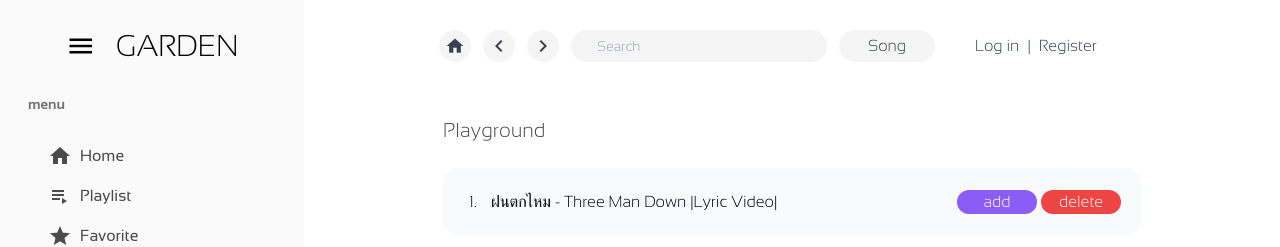
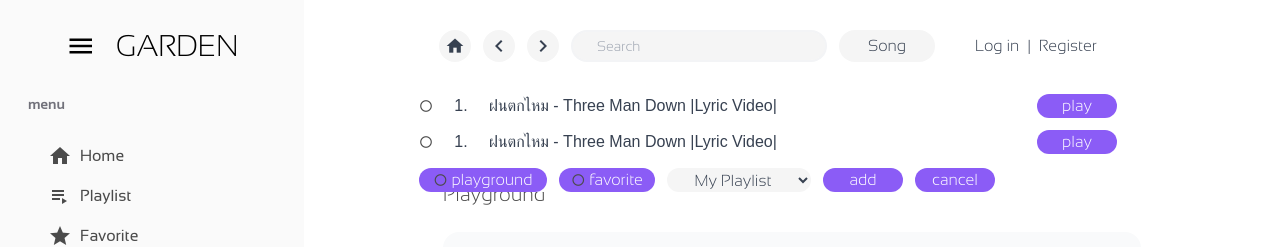
Before and after one commit to int365-projectstreamingmusic/int365_frontend, a Vue app: page /myplaylist in a window 1280 px wide. Shown: the top 247 px of the page. Built offline with nearby package versions, Linux system fonts and the light colour scheme; a web font is replaced by a local one.

Commit message:
sreach ui 80 percent

```diff
--- a/src/components/NavBar.vue
+++ b/src/components/NavBar.vue
@@ -1,5 +1,6 @@
 <template>
-  <div  class="flex flex-row sticky top-0 z-50 bg-white  justify-center items-center">
+  <div  class="flex flex-col sticky top-0 z-50 bg-white  justify-center items-center">
+    <div class="flex flex-row">
       <div v-show="!sideBarShow" class="2xl:w-75 z-50 bg-white md:mr-10 mr-2  mb-5 mt-7 h-9 flex flex-row items-center">
         <div class="sticky top-0 z-20 ">
           <div class="flex flex-row items-center justify-center md:space-x-5 space-x-2 ">
@@ -77,6 +78,52 @@
         </div>
       </div>
     </div>
+    <div class="text-gray-700 z-50 mt-2 mb-5 h-9 flex flex-col items-center 2xl:w-1200 xgl:w-962 md:w-698 sm:w-466 w-80" :class="sideBarShow ?'2xl:ml-75 lg:ml-64':''">
+      <div class="flex flex-col justify-center bg-white 2xl:w-1200 w-full mb-3 space-y-2">
+        <div class="sm:h-7 h-5 flex flex-row items-center justify-between lg:text-base sm:text-sm text-xxs ">
+          <div class="flex flex-row space-x-2 mr-2 hover:text-violetdark cursor-pointer transition duration-200 items-center">
+            <span class="material-icons md:text-sm text-xs text-blackcoal">radio_button_unchecked</span>
+            <div class="sm:w-10 w-5 text-center">1.</div>
+            <p class="2xl:w-800 xgl:w-504 xl:w-100 w-74   truncate ">ฝนตกไหม - Three Man Down |Lyric Video|</p>
+          </div>
+          <div class="md:w-20 sm:w-15 w-10 text-center bg-violet-500 font-sansation-light text-white rounded-full cursor-pointer sm:h-6 h-4 flex items-center justify-center">play</div>
+        </div>
+        <div class="sm:h-7 h-5 flex flex-row items-center justify-between lg:text-base sm:text-sm text-xxs ">
+          <div class="flex flex-row space-x-2 mr-2 hover:text-violetdark cursor-pointer transition duration-200 items-center">
+            <span class="material-icons md:text-sm text-xs text-blackcoal">radio_button_unchecked</span>
+            <div class="sm:w-10 w-5 text-center">1.</div>
+            <p class="2xl:w-800 xgl:w-504 xl:w-100 w-74   truncate ">ฝนตกไหม - Three Man Down |Lyric Video|</p>
+          </div>
+          <div class="md:w-20 sm:w-15 w-10 text-center bg-violet-500 font-sansation-light text-white rounded-full cursor-pointer sm:h-6 h-4 flex items-center justify-center">play</div>
+        </div>
+      </div>
+      <div class="flex flex-row bg-white 2xl:w-1200 space-x-3 w-full">
+        <div class="space-x-1 sm:w-32 w-20 sm:h-6 h-5 text-center lg:text-base sm:text-sm text-xxs items-center justify-center bg-violet-500 font-sansation-light text-white rounded-full cursor-pointer flex flex-row">
+          <span class="material-icons md:text-sm text-xxs text-blackcoal">radio_button_unchecked</span>
+          <div>playground</div>
+        </div>
+        <div class="space-x-1 sm:w-24 w-16 sm:h-6 h-5 text-center lg:text-base sm:text-sm text-xxs items-center justify-center bg-violet-500 font-sansation-light text-white rounded-full cursor-pointer flex flex-row">
+          <span class="material-icons md:text-sm text-xxs text-blackcoal">radio_button_unchecked</span>
+          <div>favorite</div>
+        </div>
+        <div class="flex flex-row items-center sm:h-6 h-5 font-sansation-light space-x-4 ">
+          <!-- รอเปลี่ยนเป็น v-for -->
+          <select class="rounded-full bg-neutral-100 md:w-36 w-22 h-6 text-center lg:text-base sm:text-sm text-xxs" >
+            <option value="" disabled selected class="hidden ">My Playlist</option>
+            <option >Counted: min > max</option>
+            <option >Counted: max > min</option>
+            <option >Latest</option>
+          </select>
+        </div>
+        <div class="md:w-20 sm:w-15 w-10 sm:h-6 h-5 text-center items-center justify-center lg:text-base sm:text-sm text-xxs  bg-violet-500 font-sansation-light text-white rounded-full cursor-pointer flex flex-row">
+          add
+        </div>
+        <div class="md:w-20 sm:w-16 w-12 sm:h-6 h-5 text-center items-center justify-center lg:text-base sm:text-sm text-xxs  bg-violet-500 font-sansation-light text-white rounded-full cursor-pointer flex flex-row">
+        cancel
+        </div>
+      </div>
+    </div>
+  </div>
 </template>
 <script>
 import { mapGetters, mapActions } from "vuex";
```
Lines whose indentation alone changed are shown as unchanged.
